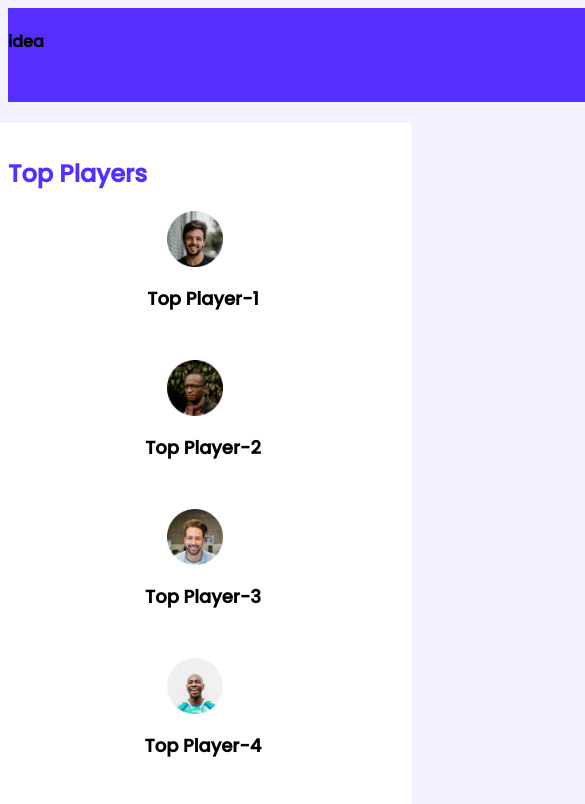
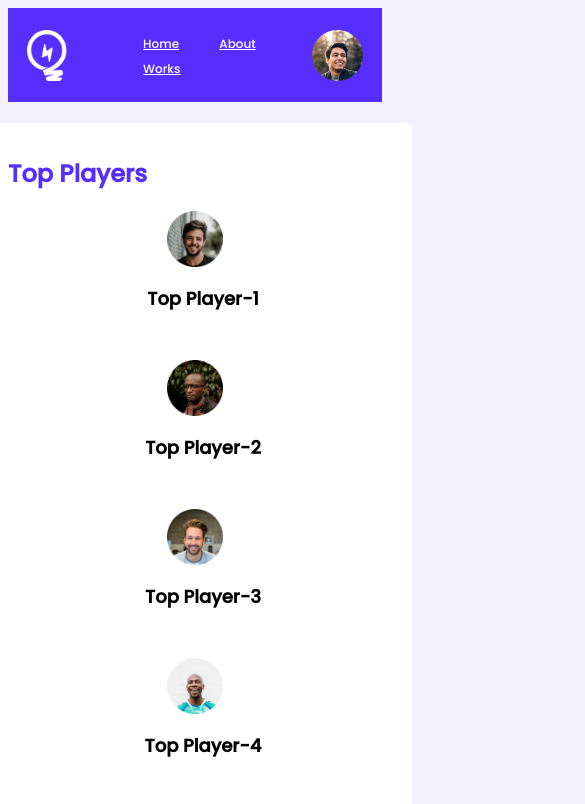
Before and after one commit to Azharul-Islam-Nahid/leader-board-css3, a plain HTML site: page index.html in a window 390 px wide. Shown: the top 804 px of the page, 585 px wide, since content can reach past the window. Drawn offline with Linux system fonts and the light colour scheme.

Commit message:
final design done

```diff
--- a/index.html
+++ b/index.html
@@ -25,10 +25,23 @@
        --header start---
        ---------------->
 
-    <header>
-      <div>
-        <!-- <img src="images/icons/logo.png" alt="" /> -->
-        <h4>idea</h4>
+    <header class="header-navber">
+      <div class="header-container">
+        <img class="logo" src="images/icons/logo.png" alt="" />
+
+        <!-- nav -->
+
+        <nav class="navber">
+          <ul>
+            <li><a href="#">Home</a></li>
+            <li><a href="#">About</a></li>
+            <li><a href="#">Works</a></li>
+          </ul>
+        </nav>
+
+        <!-- Login-person-image -->
+
+        <img class="login-image" src="images/icons/profile.png" alt="" />
       </div>
     </header>
 
--- a/styles/style.css
+++ b/styles/style.css
@@ -6,13 +6,115 @@
  -----common styles or utilities----
  ---------------------------------*/
 
-header {
+.header-navber {
+  width: 100%;
+  height: 94px;
   background-color: #562eff;
   display: flex;
-  flex-direction: row;
-  width: 1440px;
-  height: 94px;
+  justify-content: space-between;
+  align-items: center;
 }
+
+.header-container {
+  width: 870px;
+  margin: 0 auto;
+  display: flex;
+  justify-content: flex-end;
+  align-items: center;
+}
+
+.header-navber .logo {
+  width: 40.42px;
+  height: 51px;
+  margin-right: auto;
+}
+
+.navber ul li {
+  list-style: none;
+  display: inline-block;
+  margin: 0 36px;
+}
+
+.navber ul li a {
+  color: #fff;
+  font-size: 16px;
+  font-weight: 400;
+}
+
+.header-container .login-image {
+  width: 51px;
+  height: 51px;
+}
+
+/*----------------------------
+HEADER MEDIA QUERY CODE START HERE-----------------------*/
+
+@media (max-width: 480px) {
+  .header-container {
+    width: 100%;
+    padding: 0 5%;
+  }
+
+  .navber {
+    margin-right: 20px;
+  }
+
+  .navber ul li {
+    list-style: none;
+    display: inline-block;
+    margin-right: 0px;
+  }
+
+  .navber ul li a {
+    font-size: 12px;
+  }
+}
+
+/*  */
+
+@media (min-width: 481px) and (max-width: 767px) {
+  .header-container {
+    width: 100%;
+    padding: 0 5%;
+  }
+
+  .navber {
+    margin-right: 20px;
+  }
+
+  .navber ul li {
+    list-style: none;
+    display: inline-block;
+    margin-right: 0px;
+  }
+}
+
+/* */
+
+@media (min-width: 768px) and (max-width: 1024px) {
+  .header-container {
+    width: 100%;
+    padding: 0 5%;
+  }
+
+  .navber {
+    margin-right: 20px;
+  }
+
+  .navber ul li {
+    list-style: none;
+    display: inline-block;
+    margin-right: 0px;
+  }
+}
+
+/*----------------------------
+HEADER MEDIA QUERY CODE END HERE-----------------------*/
+
+/***********************************
+Header Section Code End
+********************************* */
+
 body {
   font-family: "Poppins", sans-serif;
   background-color: #f3f1ff;
```
